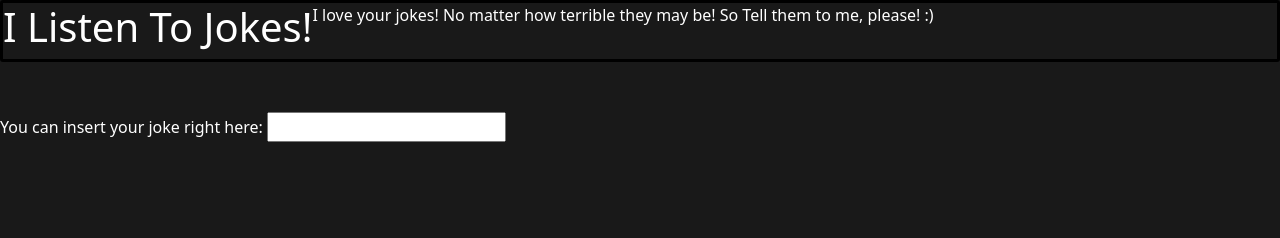
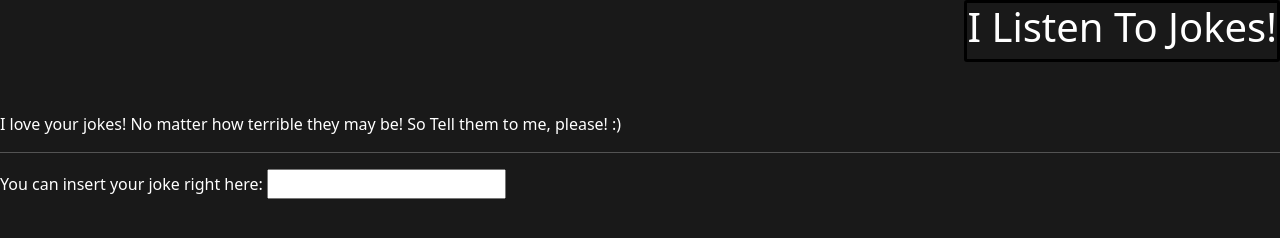
Before and after one commit to robbiestoffel/joke-listener, a plain HTML site: page index.html in a window 1280 px wide. Drawn offline with nearby package versions, Linux system fonts and the light colour scheme.

Commit message:
style/structure fixes

```diff
--- a/index.html
+++ b/index.html
@@ -8,10 +8,10 @@
   <body>
     <header>
       <h1>I Listen To Jokes!</h1>
+    </header>
+    <main>
       <p>I love your jokes! No matter how terrible they may be! So Tell them to me, please! :)</p>
       <hr>
-    </header>
-    <main>
       <form>
         <label for="form">You can insert your joke right here:</label>
         <input type="text" id="form" name="form">
--- a/style.css
+++ b/style.css
@@ -44,7 +44,7 @@ header {
     background-color: rgb(25,25,25);
     top: 0;
     right: 0;
-    left: 0;
+    left: 5;
     z-index: 999;
     border-color: black;
     border-width: 3px;
```
